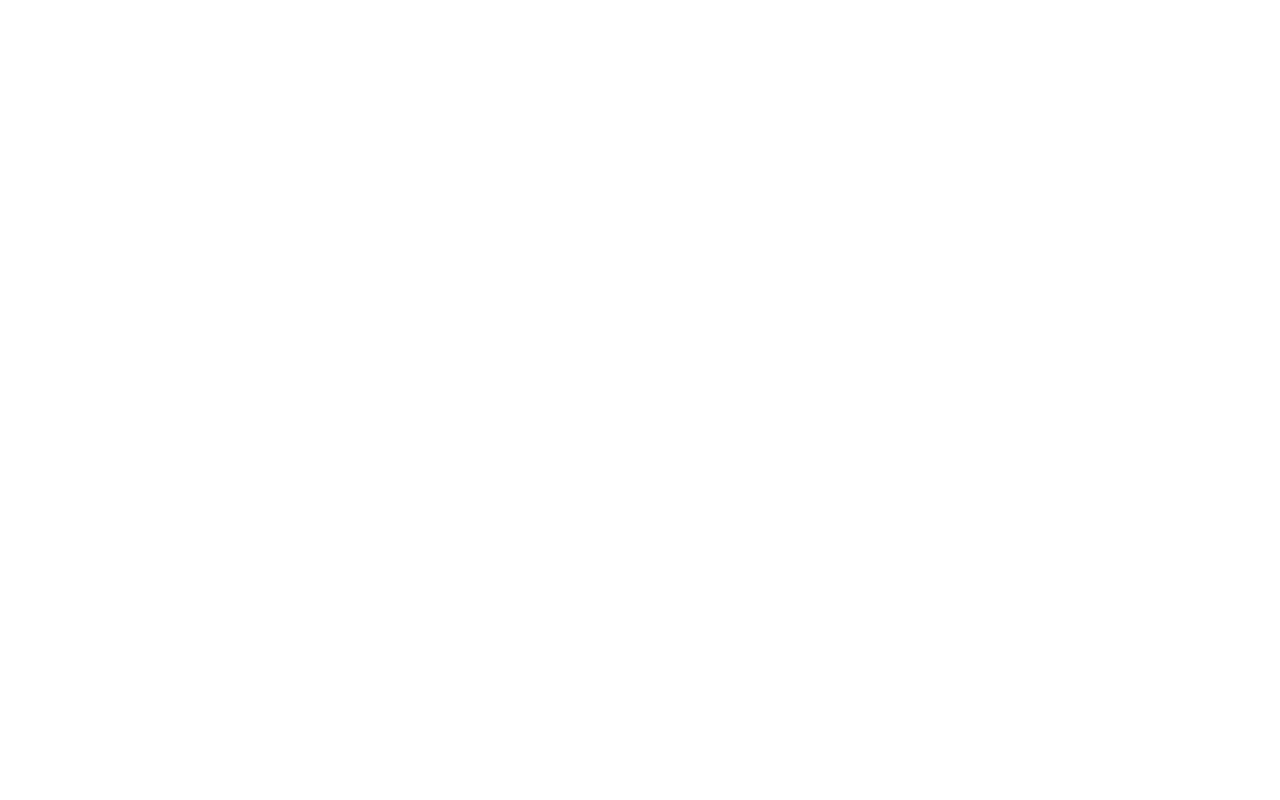
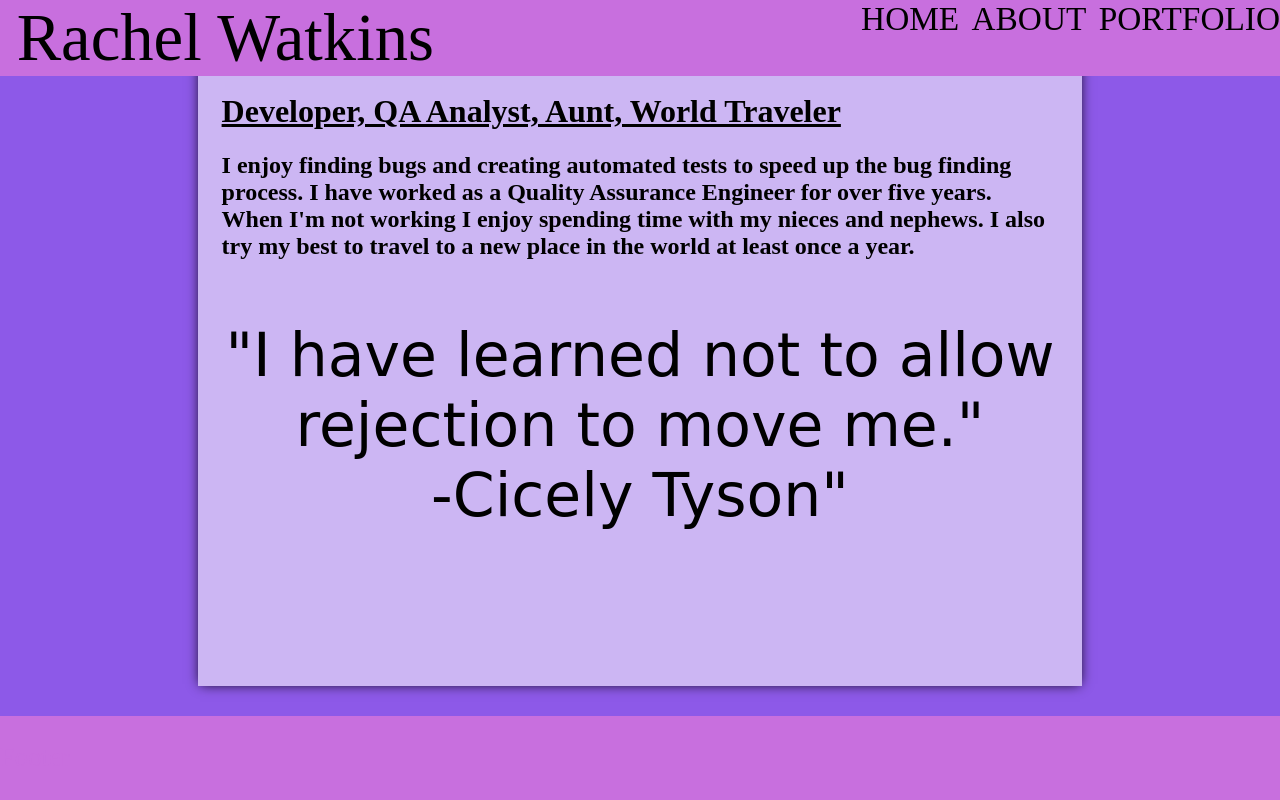
Before and after one commit to rachel-watkins/personal_website, a plain HTML site: page index.html in a window 1280 px wide. Drawn offline with Linux system fonts and the light colour scheme.

Commit message:
Submit Index page and CSS page changes

```diff
--- a/index.html
+++ b/index.html
@@ -3,9 +3,35 @@
 <head>
   <meta charset="UTF-8">
   <meta name="viewport" content="width=device-width, initial-scale=1.0">
-  <title>Document</title>
+  <title>Personal Website</title>
+  <link rel="stylesheet" href="style.css">
+  <script src="javascript.js"></script>
 </head>
 <body>
-
+  <div>
+    <header>
+      <span class="name">Rachel Watkins</span>
+      <nav class="links">
+        <a href="index.html">HOME</a>
+        <a href="about.html">ABOUT</a>
+        <a href="portfolio.html">PORTFOLIO</a>
+      </nav>
+    </header>
+  </div>
+  <div>
+    <main>
+      <h1>Developer, QA Analyst, Aunt, World Traveler</h1>
+      <h2>I enjoy finding bugs and creating automated tests to speed up the bug finding process. I have worked as a Quality Assurance Engineer for over five years. When I'm not working I enjoy spending time with my nieces and nephews. I also try my best to travel to a new place in the world at least once a year. </h2>
+      <p class="quote">"I have learned not to allow rejection to move me."
+        <br>
+        -Cicely Tyson"
+      </p>
+    </main>
+  </div>
+  <div>
+    <footer class="footer">
+      <p>Footer</p>
+    </footer>
+  </div>
 </body>
 </html>
--- a/style.css
+++ b/style.css
@@ -0,0 +1,60 @@
+header{
+  background-color: rgb(200, 111, 222);
+  position: fixed;
+  left: 0;
+  top: 0;
+  right: 0;
+}
+.name{
+  color: black;
+  text-align: left;
+  margin: .25em;
+  font-size: 50pt;
+  font-family: 'Times New Roman', Times, serif;
+}
+.links {
+  float: right;
+}
+
+.links a {
+  text-decoration: none;
+  color: inherit;
+  margin-left: .25em;
+  font-size: 25pt;
+}
+
+.links a:first-of-type {
+  margin-left: 0;
+}
+
+.links a.active {
+  border-bottom: 1px solid #555;
+}
+main{
+  background-color: rgb(204, 182, 243);
+  padding: 64px 24px 96px;
+  box-shadow: 0 0 12px -2px black;
+  margin-left: 15%;
+  margin-right: 15%;
+}
+footer{
+  background-color: rgb(200, 111, 222);
+  position: fixed;
+  left: 0;
+  right: 0;
+  bottom: 0;
+  color: rgb(200, 111, 222);
+  font-size: 20pt;
+  font-family: 'Times New Roman', Times, serif;
+}
+.quote{
+  text-align: center;
+  font-family: cursive;
+  font-size: 45pt;
+}
+h1{
+  text-decoration: underline;
+}
+body{
+  background-color: rgb(141, 89, 232);
+}
```
